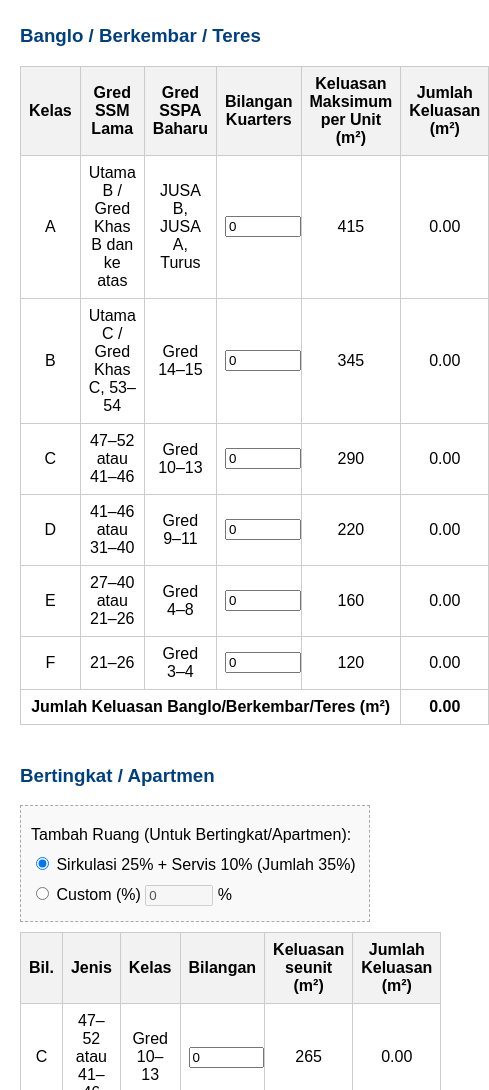
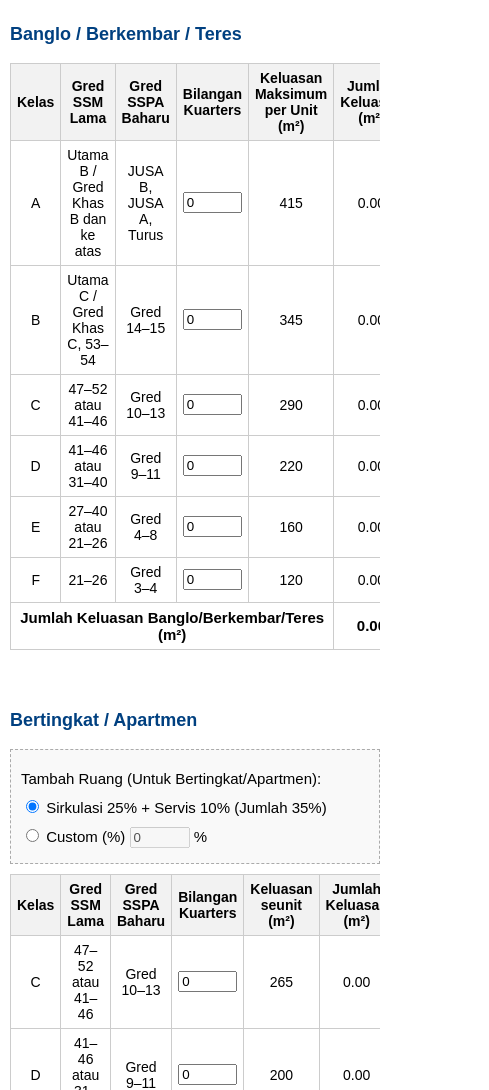
Before and after one commit to BPNKE/kuarters, a plain HTML site: page index.html in a window 390 px wide. Shown: the part 83-1173 px from the top of the page, 489 px wide, since content can reach past the window. Drawn offline with nearby package versions, Linux system fonts and the light colour scheme; a script that the page names is missing.

Commit message:
Update mobile friendly

```diff
--- a/index.html
+++ b/index.html
@@ -5,18 +5,75 @@
   <meta name="viewport" content="width=device-width, initial-scale=1.0">
   <title>Kalkulator Keluasan Kuarters</title>
   <style>
-    body { font-family: Arial, sans-serif; padding: 20px; max-width: 1000px; margin: auto; }
-    table { border-collapse: collapse; width: 100%; margin-bottom: 20px; }
-    th, td { border: 1px solid #ccc; padding: 8px; text-align: center; }
-    th { background-color: #f2f2f2; }
-    input[type="number"], select { width: 100%; max-width: 80px; }
-    .total { font-weight: bold; }
-    h3 { margin-top: 40px; color: #004080; }
-    label { font-weight: bold; display: block; margin: 10px 0 5px; }
-    .warning { color: red; display: none; margin-top: 5px; }
-    .option-group { margin: 10px 0; padding: 10px; border: 1px dashed #aaa; background: #f9f9f9; }
-    .option-group label { display: block; font-weight: normal; margin-bottom: 5px; }
-    .option-group input[type="number"] { max-width: 60px; display: inline-block; }
+    body {
+      font-family: Arial, sans-serif;
+      padding: 20px;
+      margin: auto;
+      max-width: 1000px;
+      font-size: 16px;
+    }
+
+    table {
+      border-collapse: collapse;
+      width: 100%;
+      margin-bottom: 20px;
+    }
+
+    th, td {
+      border: 1px solid #ccc;
+      padding: 8px;
+      text-align: center;
+    }
+
+    th {
+      background-color: #f2f2f2;
+    }
+
+    input[type="number"],
+    select {
+      width: 100%;
+      max-width: 80px;
+      box-sizing: border-box;
+    }
+
+    .total {
+      font-weight: bold;
+    }
+
+    h3 {
+      margin-top: 40px;
+      color: #004080;
+    }
+
+    label {
+      font-weight: bold;
+      display: block;
+      margin: 10px 0 5px;
+    }
+
+    .warning {
+      color: red;
+      display: none;
+      margin-top: 5px;
+    }
+
+    .option-group {
+      margin: 10px 0;
+      padding: 10px;
+      border: 1px dashed #aaa;
+      background: #f9f9f9;
+    }
+
+    .option-group label {
+      display: block;
+      font-weight: normal;
+      margin-bottom: 5px;
+    }
+
+    .option-group input[type="number"] {
+      max-width: 60px;
+      display: inline-block;
+    }
 
     .button-group {
       margin-top: 20px;
@@ -24,18 +81,68 @@
       gap: 10px;
       flex-wrap: wrap;
     }
+
     .button-group button {
       padding: 10px 15px;
       font-size: 14px;
+    }
+
+    .table-wrapper {
+      overflow-x: auto;
+      -webkit-overflow-scrolling: touch;
+    }
+
+    @media (max-width: 768px) {
+      body {
+        padding: 10px;
+        font-size: 15px;
+      }
+
+      h2, h3 {
+        font-size: 1.2em;
+      }
+
+      th, td {
+        font-size: 14px;
+        padding: 6px;
+      }
+
+      .option-group input[type="number"] {
+        width: 60px;
+      }
+
+      .button-group {
+        flex-direction: column;
+        align-items: stretch;
+      }
+
+      .button-group button {
+        width: 100%;
+        font-size: 16px;
+      }
+
+      .option-group label {
+        font-size: 15px;
+      }
+
+      .total {
+        font-size: 1em;
+      }
+
+      .warning {
+        font-size: 14px;
+      }
     }
 
     @media print {
       body * {
         visibility: hidden;
       }
+
       #printArea, #printArea * {
         visibility: visible;
       }
+
       #printArea {
         position: absolute;
         top: 0;
@@ -44,12 +151,21 @@
       }
     }
 
+    thead th {
+      position: sticky;
+      top: 0;
+      background-color: #f2f2f2;
+      z-index: 1;
+    }
   </style>
 </head>
 <body>
-  <h2>Kalkulator Keluasan Kuarters</h2>
+
+<!-- Your original HTML content with table wrappers added -->
+<h2 style="background-color: rgb(195, 234, 254);">Kalkulator Keluasan Lantai Maksimum Kuarters</h2>
 
 <h3>Banglo / Berkembar / Teres</h3>
+<div class="table-wrapper">
   <table>
     <thead>
       <tr>
@@ -69,6 +185,7 @@
       </tr>
     </tfoot>
   </table>
+</div>
 
 <h3>Bertingkat / Apartmen</h3>
 <div class="option-group">
@@ -79,17 +196,17 @@
   <div class="warning" id="warningText">⚠️ Jumlah custom peratus melebihi 35%!</div>
 </div>
 
+<div class="table-wrapper">
   <table>
     <thead>
       <tr>
-  <th>Bil.</th>
-  <th>Jenis</th>
         <th>Kelas</th>
-  <th>Bilangan</th>
+        <th>Gred SSM Lama</th>
+        <th>Gred SSPA Baharu</th>
+        <th>Bilangan Kuarters</th>
         <th>Keluasan seunit (m²)</th>
         <th>Jumlah Keluasan (m²)</th>
       </tr>
-
     </thead>
     <tbody id="table-body-bertingkat"></tbody>
     <tfoot>
@@ -107,9 +224,11 @@
       </tr>
     </tfoot>
   </table>
+</div>
 
 <div id="printArea">
   <h3>Ringkasan Schedule of Accommodation (SOA)</h3>
+  <div class="table-wrapper">
     <table>
       <thead>
         <tr>
@@ -144,11 +263,12 @@
           <td class="total" id="soa-total-bertingkat">0.00</td>
         </tr>
         <tr>
-        <td colspan="4" class="total">Jumlah Keseluruhan (m²)</td>
+          <td colspan="4" class="total">Jumlah Keseluruhan GFA (m²)</td>
           <td class="total" id="soa-total-keseluruhan">0.00</td>
         </tr>
       </tfoot>
     </table>
+  </div>
 </div>
 
 <div class="button-group">
@@ -383,7 +503,5 @@ function resetForm() {
 
 
 </script>
-
-
 </body>
 </html>
```
Lines whose indentation alone changed are shown as unchanged.
